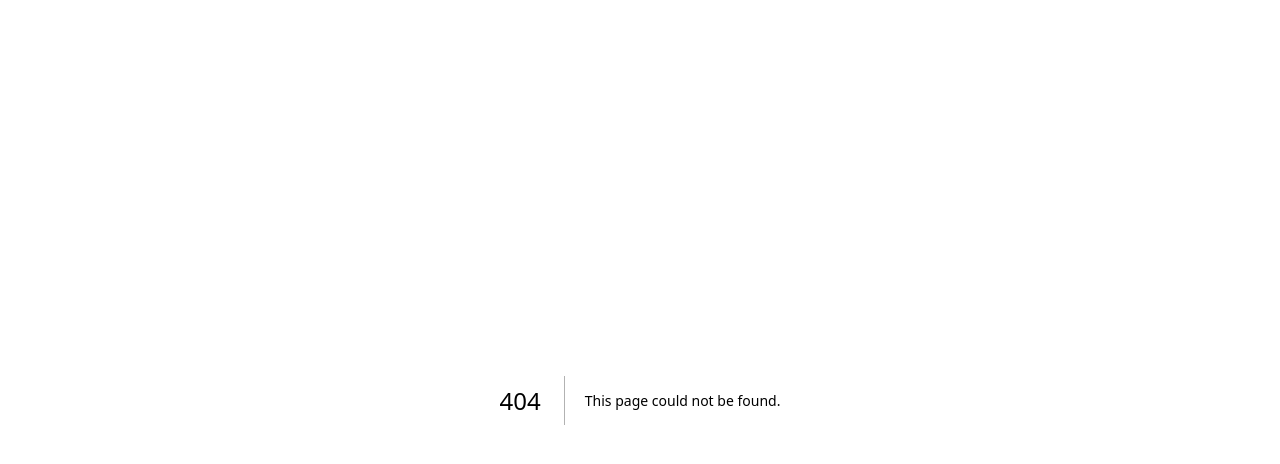
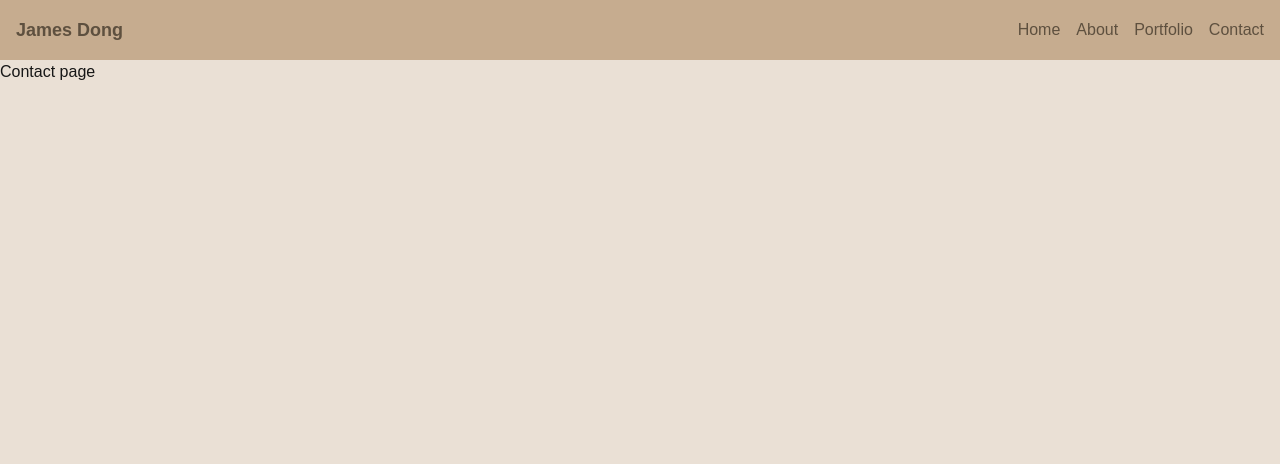
Before and after one commit to jamesjd210/james-dong-portfolio, a Next.js app: page /contact in a window 1280 px wide. Before the commit this address had no page. Shown: the top 464 px of the page. Built offline with nearby package versions, Linux system fonts and the light colour scheme.

Commit message:
Made header

```diff
--- /dev/null
+++ b/src/app/contact/page.tsx
@@ -0,0 +1,5 @@
+export default function Contact() {
+    return (
+        <>Contact page</>
+    );
+}
--- a/src/app/layout.tsx
+++ b/src/app/layout.tsx
@@ -1,6 +1,7 @@
 import type { Metadata } from "next";
 import localFont from "next/font/local";
 import "@/styles/globals.css"
+import Header from "@/components/Header"
 
 const geistSans = localFont({
   src: "../public/fonts/GeistVF.woff",
@@ -25,10 +26,9 @@ export default function RootLayout({
 }>) {
   return (
     <html lang="en">
-      <body
-        className={`${geistSans.variable} ${geistMono.variable} antialiased`}
-      >
-        {children}
+      <body className={`${geistSans.variable} ${geistMono.variable} antialiased`}>
+        <Header/>
+        <main>{children}</main>
       </body>
     </html>
   );
--- /dev/null
+++ b/src/components/Header.tsx
@@ -0,0 +1,42 @@
+// src/components/Header.tsx
+"use client";
+
+import Link from 'next/link';
+
+const Header = () => {
+  return (
+    <header className="bg-tan-500 text-brown-500">
+      <nav className="container mx-auto p-4 flex justify-between items-center">
+        <div className="text-lg font-bold">
+          <Link href="/" className="hover:text-brown-600">
+            James Dong
+          </Link>
+        </div>
+        <ul className="flex space-x-4">
+          <li>
+            <Link href="/" className="hover:text-brown-600">
+              Home
+            </Link>
+          </li>
+          <li>
+            <Link href="/about" className="hover:text-brown-600">
+              About
+            </Link>
+          </li>
+          <li>
+            <Link href="/portfolio" className="hover:text-brown-600">
+              Portfolio
+            </Link>
+          </li>
+          <li>
+            <Link href="/contact" className="hover:text-brown-600">
+              Contact
+            </Link>
+          </li>
+        </ul>
+      </nav>
+    </header>
+  );
+};
+
+export default Header;
--- a/src/styles/globals.css
+++ b/src/styles/globals.css
@@ -3,16 +3,16 @@
 @tailwind utilities;
 
 :root {
-  --background: #ffffff;
+  --background: #EAE0D5;
   --foreground: #171717;
 }
 
-@media (prefers-color-scheme: dark) {
+/* @media (prefers-color-scheme: dark) {
   :root {
     --background: #0a0a0a;
-    --foreground: #ededed;
+    --foreground: #EAE0D5;
   }
-}
+} */
 
 body {
   color: var(--foreground);
--- a/tailwind.config.ts
+++ b/tailwind.config.ts
@@ -11,9 +11,70 @@ const config: Config = {
       colors: {
         background: "var(--background)",
         foreground: "var(--foreground)",
+        dark: {
+          50: '#F3F2F2',
+          100: '#DADADA',
+          200: '#B5B4B3',
+          300: '#918E8C',
+          400: '#6C6966',
+          500: '#0A0908', // Correct original shade
+          600: '#2F2C2A',
+          700: '#2A2725',
+          800: '#211E1D',
+          900: '#191615',
+        },
+        deepBlue: {
+          50: '#E7ECEE',
+          100: '#C3CCD2',
+          200: '#9FAAB5',
+          300: '#7B8999',
+          400: '#57687C',
+          500: '#22333B', // Correct original shade
+          600: '#2B3A4F',
+          700: '#22313F',
+          800: '#1A2730',
+          900: '#121E21',
+        },
+        beige: {
+          50: '#FDFDFB',
+          100: '#F7F6F2',
+          200: '#F0ECE7',
+          300: '#E9E2DC',
+          400: '#E2D8D1',
+          500: '#EAE0D5', // Correct original shade
+          600: '#C1B7AD',
+          700: '#A79F93',
+          800: '#8C877A',
+          900: '#726F60',
+        },
+        tan: {
+          50: '#F7F3F0',
+          100: '#EDE1D8',
+          200: '#E3CEC1',
+          300: '#D9BCAA',
+          400: '#CFAB93',
+          500: '#C6AC8F', // Correct original shade
+          600: '#AF856B',
+          700: '#997158',
+          800: '#825D46',
+          900: '#6C4935',
+        },
+        brown: {
+          50: '#FAF3E0',   // Very Light Brown
+          100: '#E3D0B5',  // Light Brown
+          200: '#D1BFA4',  // Soft Brown
+          300: '#B89C7A',  // Medium Light Brown
+          400: '#A77B59',  // Medium Brown
+          500: '#5E503F',  // Correct original shade
+          600: '#4E3C2C',  // Dark Brown
+          700: '#3E2D1B',  // Darker Brown
+          800: '#2E1E0B',  // Very Dark Brown
+          900: '#1F0F00',  // Near Black Brown
+        },
       },
     },
   },
   plugins: [],
 };
+
 export default config;
```
